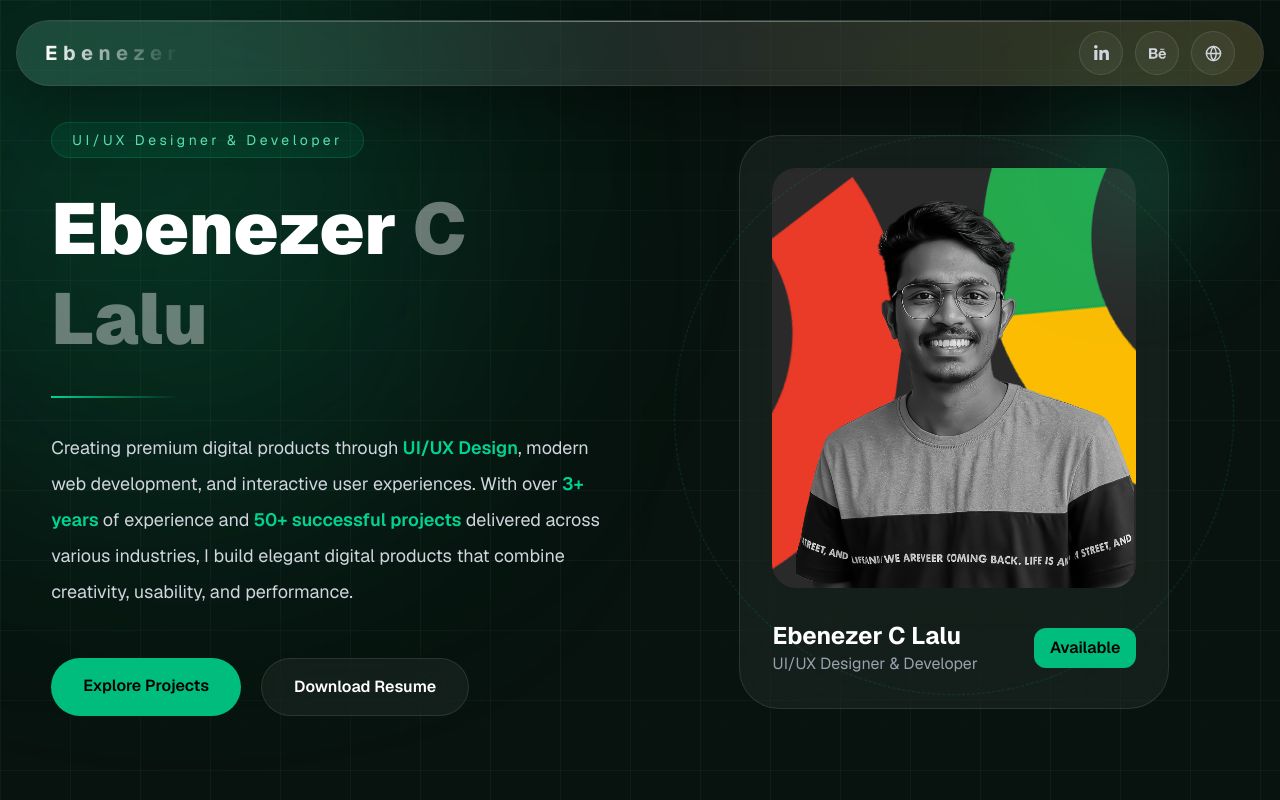
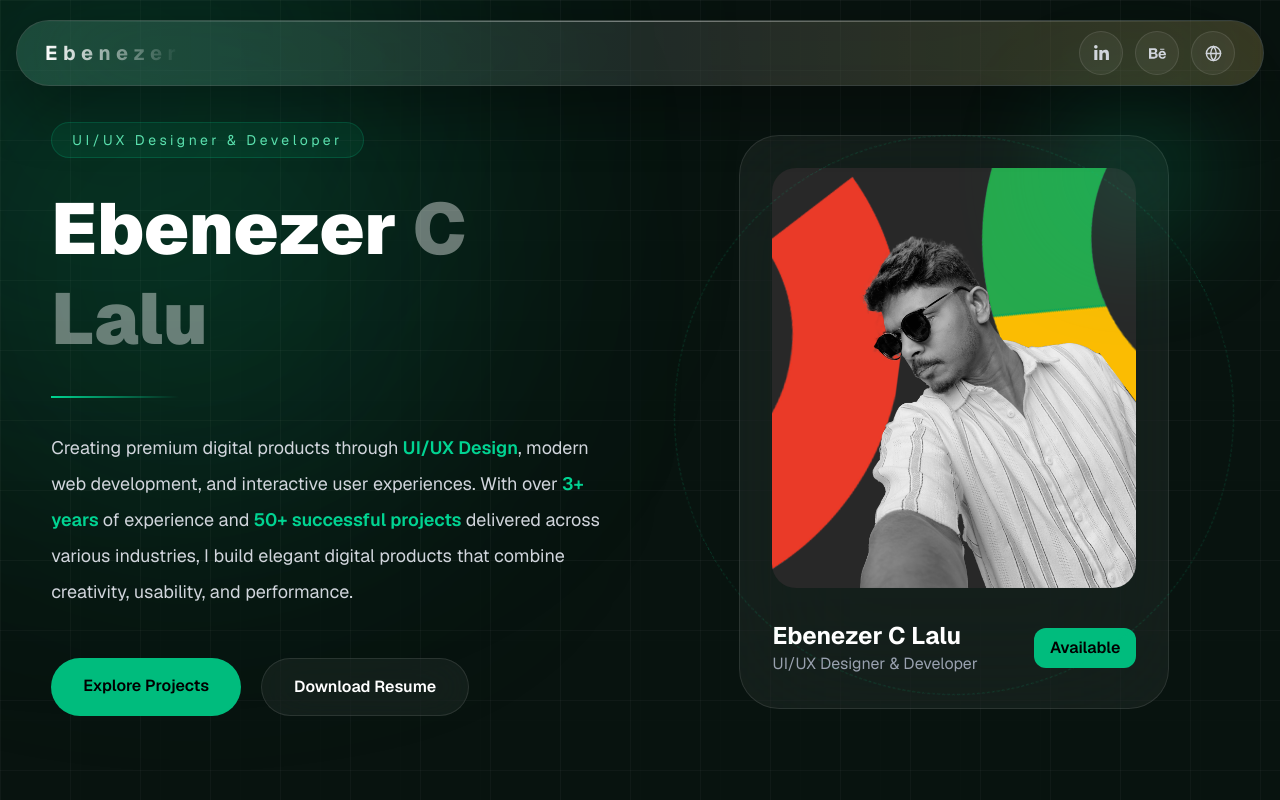
Before and after one commit to Ebenezerlalu07/ebenezer-projects, a Next.js app: page / in a window 1280 px wide. Shown: the top 800 px of the page. Built offline with nearby package versions, Linux system fonts and the light colour scheme.

Commit message:
Add files via upload
files

```diff
--- a/app/page.tsx
+++ b/app/page.tsx
@@ -196,7 +196,7 @@ export default function Home() {
               <div className="absolute -right-5 -top-5 h-28 w-28 rounded-full bg-emerald-500 blur-3xl opacity-40" />
 
               <img
-                src="/Ebenezer.png"
+                src="/Ebenezer 1.png"
                 alt=""
                 className="mx-auto h-[420px] w-full rounded-3xl object-cover"
               />
```
